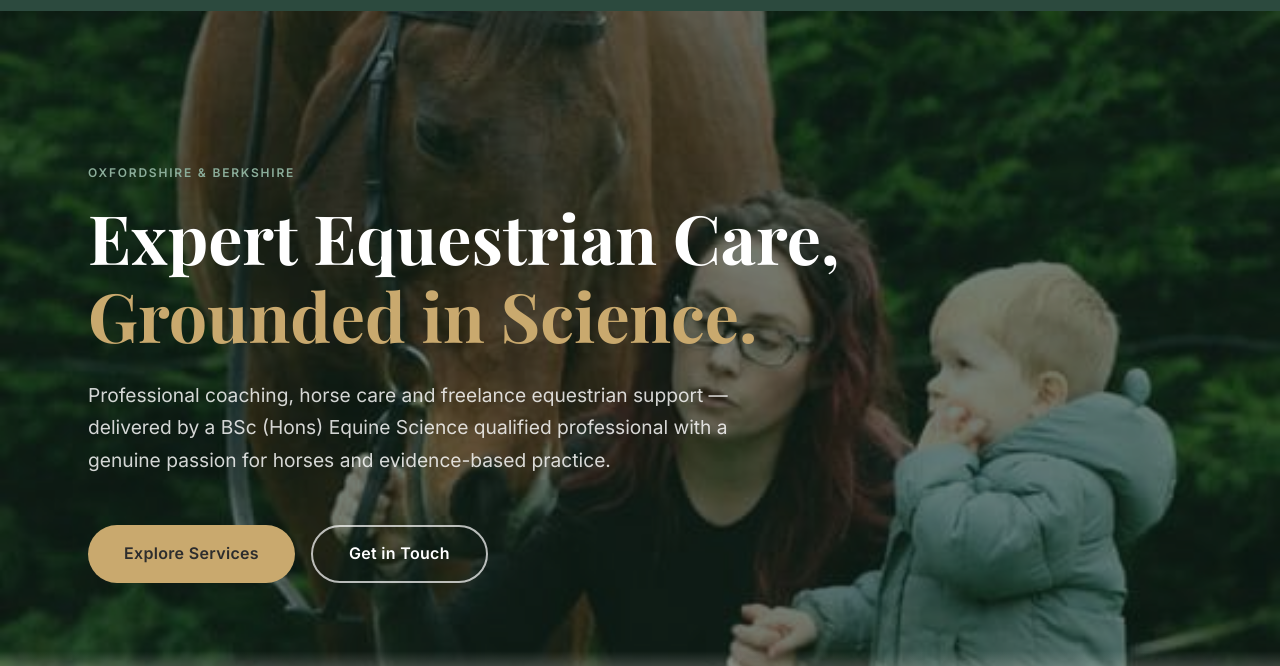
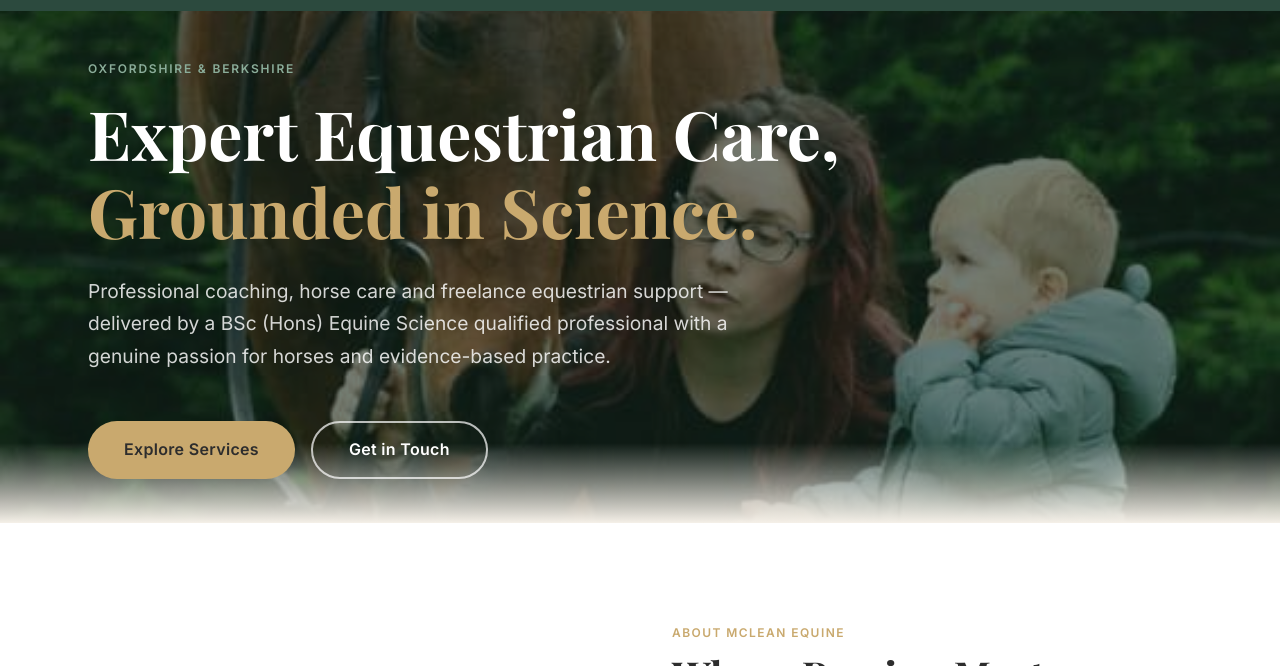
Before and after one commit to Jadam00/McLeanEquine, a plain HTML site: page index.html in a window 1280 px wide. Shown: the part 61-727 px from the top of the page. Drawn offline with nearby package versions, Linux system fonts and the light colour scheme; a web font is replaced by a local one.

Commit message:
Reduce hero section minimum height to 64vh

```diff
--- a/css/style.css
+++ b/css/style.css
@@ -423,7 +423,7 @@
    ------------------------------------------------------------ */
 .hero {
   position: relative;
-  min-height: 90vh;
+  min-height: 64vh;
   display: flex;
   align-items: center;
   background-color: var(--color-green-dark);
```
